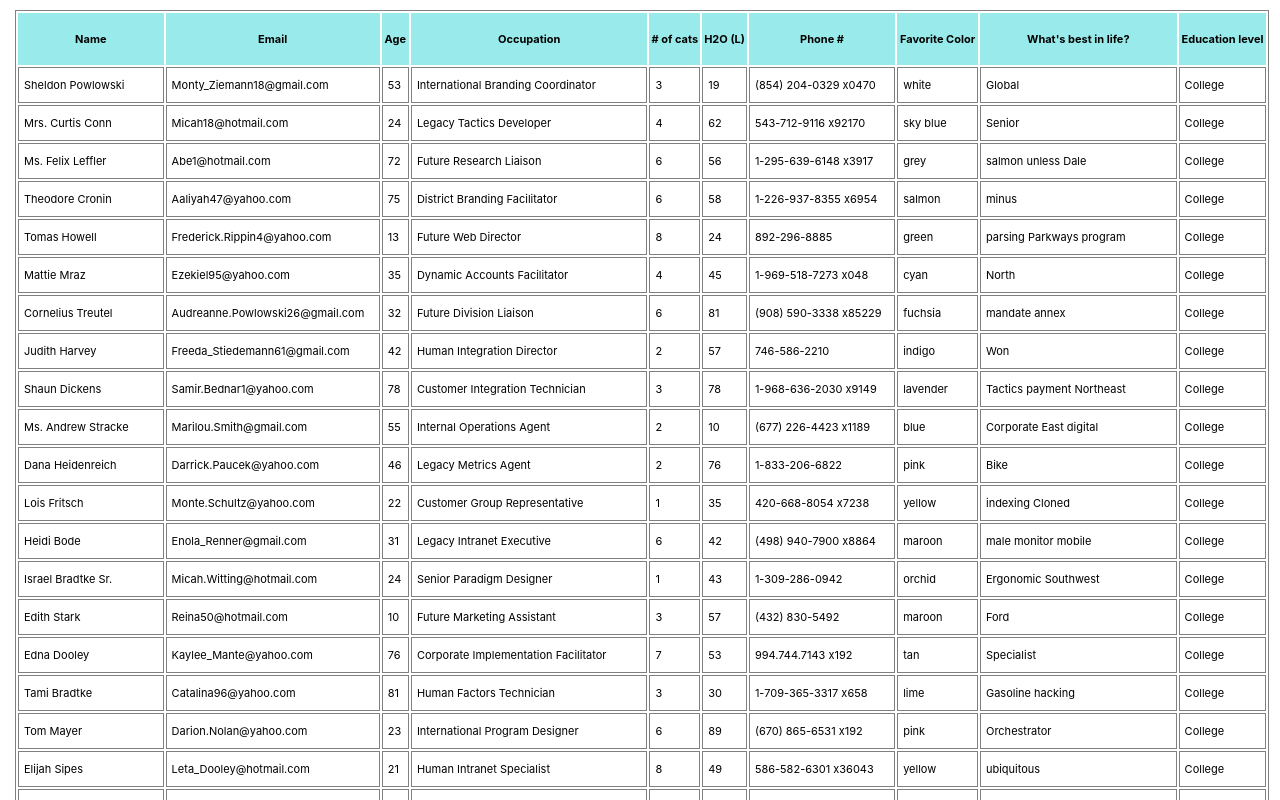
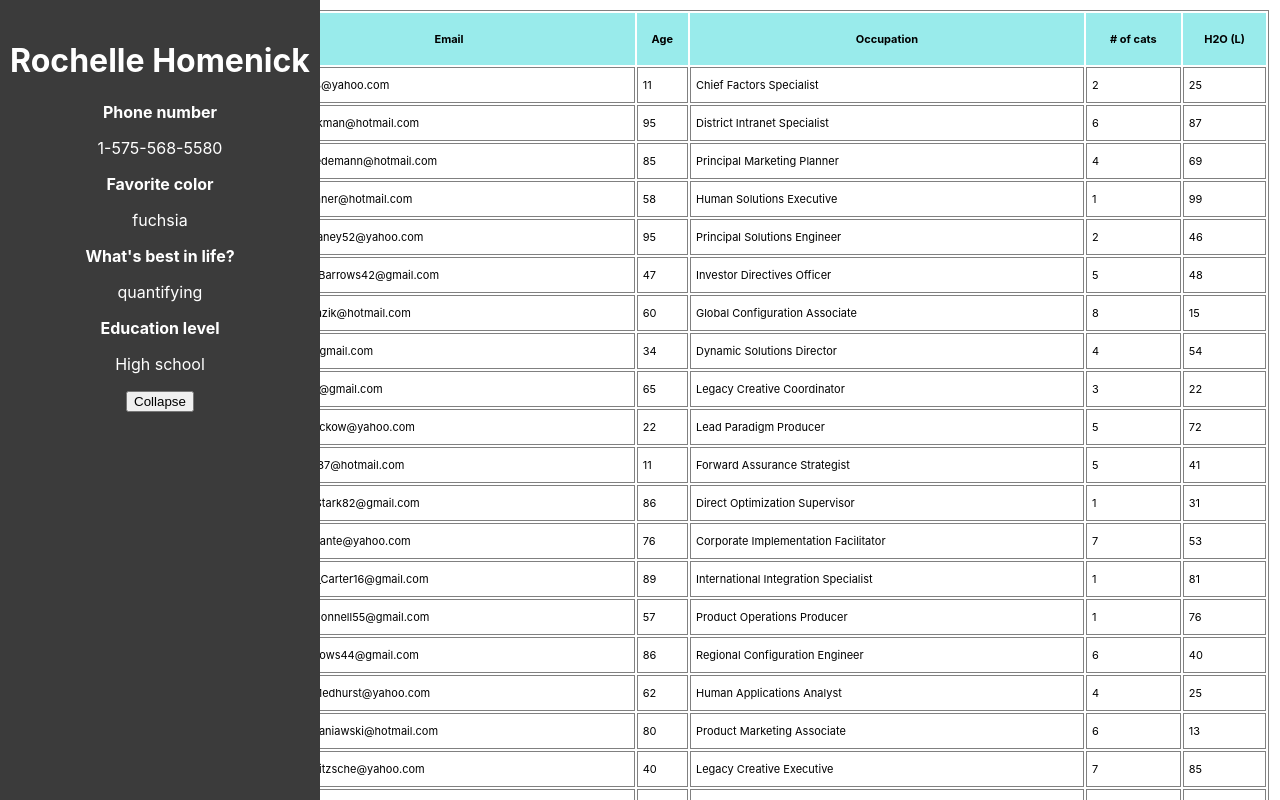
Before and after one commit to soybean/melNoviProgrammingChallenge, a React (Create React App) app: page / in a window 1280 px wide. Both pictures are taken after a click on the element 642 px from the left and 85 px from the top of the page. Shown: the top 800 px of the page. Built offline with nearby package versions, Linux system fonts and the light colour scheme.

Commit message:
Add sidebar and remove extra columns on toggle

```diff
--- a/src/App.css
+++ b/src/App.css
@@ -31,3 +31,24 @@ tbody > tr > td {
 tbody > tr:hover {
   background-color: rgb(187, 187, 187);
 }
+
+.sidebar {
+  text-align: center;
+  position: fixed;
+  padding-top: 20px;
+  top: 0;
+  left: 0;
+  height: 100vh;
+  width: 320px;
+  background-color: rgb(59, 59, 59);
+  color: white;
+}
+
+.sidebar.expanded {
+  left: 0;
+}
+
+.name {
+
+  font-size: 80;
+}
--- a/src/Components/CustomerDataTable.tsx
+++ b/src/Components/CustomerDataTable.tsx
@@ -2,6 +2,7 @@ import { useState } from 'react';
 import type { CustomerDataType } from '../getData';
 import Row from './Row';
 import TableHeader from "./TableHeader";
+import Sidebar from './Sidebar';
 
 
 interface CustomerDataTablePropsType {
@@ -10,22 +11,33 @@ interface CustomerDataTablePropsType {
 
 export default function CustomerDataTable(props: CustomerDataTablePropsType) {
     const [isExpanded, setIsExpanded] = useState(false);
+    const [selectedRow, setSelectedRow] = useState<CustomerDataType | undefined>();
 
-    const onRowClick = () =>
+    const onRowClick = (rowData: CustomerDataType | undefined) =>
     {
         setIsExpanded(!isExpanded);
+        if (!isExpanded) {
+            setSelectedRow(rowData);
+        }
+        else {
+            setSelectedRow(undefined);
+        }
     }
     const renderRows = () =>
     {
         return <tbody>
-            {props.data.map((row, idx) => <Row rowData={row} onRowClick={onRowClick} isExpanded={isExpanded} key={idx} />)}
+            {props.data.map((row, idx) => <Row rowData={row} onRowClick={onRowClick} key={idx} />)}
         </tbody>
     }
 
    return (
+       <>
        <table>
-           <TableHeader isExpanded={isExpanded} />
+           <TableHeader/>
            {renderRows()}
        </table>
+       <Sidebar rowData={selectedRow} isExpanded={isExpanded} onToggle={onRowClick}/>
+       </>
+
     );
 }
--- a/src/Components/Row.tsx
+++ b/src/Components/Row.tsx
@@ -1,15 +1,13 @@
-import React from 'react';
 import type { CustomerDataType } from '../getData';
 
 interface RowPropsType {
     rowData: CustomerDataType;
-    onRowClick: () => void;
-    isExpanded: boolean;
+    onRowClick: (d: CustomerDataType) => void;
 }
 
 export default function Row(props: RowPropsType) {
     return (
-    <tr onClick={props.onRowClick}>
+    <tr onClick={() => {props.onRowClick(props.rowData)}}>
         <td>
             {props.rowData.name}
         </td>
@@ -28,24 +26,5 @@ export default function Row(props: RowPropsType) {
         <td>
             {props.rowData.avgDailyWaterConsumption}
         </td>
-        {!props.isExpanded && <td>
-            {props.rowData.location}
-        </td>}
-        {props.isExpanded &&
-        <>
-        <td>
-            {props.rowData.phoneNumber}
-        </td>
-        <td>
-            {props.rowData.favColor}
-        </td>
-        <td>
-            {props.rowData.whatsBest}
-        </td>
-        <td>
-            {props.rowData.educationLevel}
-        </td>
-        </>
-        }
     </tr>);
 }
--- /dev/null
+++ b/src/Components/Sidebar.tsx
@@ -0,0 +1,34 @@
+import type { CustomerDataType } from '../getData';
+
+interface SidebarPropsType {
+    rowData: CustomerDataType | undefined;
+    isExpanded: boolean;
+    onToggle: (d: CustomerDataType | undefined) => void;
+}
+
+export default function Sidebar(props: SidebarPropsType) {
+    if (props.isExpanded && props.rowData) {
+        return (
+            <div className="sidebar expanded">
+                <h1>{props.rowData.name}</h1>
+              <strong>Phone number</strong>
+              <p>{props.rowData.phoneNumber}</p>
+
+              <strong>
+                  Favorite color
+              </strong>
+              <p>{props.rowData.favColor}</p>
+
+              <strong>What's best in life?</strong>
+              <p>{props.rowData.whatsBest}</p>
+              <strong>Education level</strong>
+              <p>{props.rowData.educationLevel}</p>
+              <button onClick={() => {props.onToggle(props.rowData)}}>
+                Collapse
+              </button>
+            </div>
+          );
+    }
+    return <></>;
+
+}
--- a/src/Components/TableHeader.tsx
+++ b/src/Components/TableHeader.tsx
@@ -1,8 +1,5 @@
 
-interface TableHeaderPropsType {
-    isExpanded: boolean;
-}
-export default function TableHeader(props: TableHeaderPropsType) {
+export default function TableHeader() {
     return <thead>
         <tr>
             <th>Name</th>
@@ -11,23 +8,6 @@ export default function TableHeader(props: TableHeaderPropsType) {
             <th>Occupation</th>
             <th># of cats</th>
             <th>H2O (L)</th>
-            {!props.isExpanded && <th>Location</th>}
-            {props.isExpanded && (
-                <>
-                    <th>
-                        Phone #
-                    </th>
-                    <th>
-                        Favorite Color
-                    </th>
-                    <th>
-                        What's best in life?
-                    </th>
-                    <th>
-                        Education level
-                    </th>
-                </>
-            )}
         </tr>
     </thead>
 }
--- a/src/getData.ts
+++ b/src/getData.ts
@@ -11,7 +11,7 @@ const createFakeRowData = () => ({
   phoneNumber: faker.phone.number(),
   favColor: faker.color.human(),
   whatsBest: faker.random.words(),
-  educationLevel: "College",
+  educationLevel: faker.helpers.arrayElement(['High school', 'College', 'Masters Program', 'Doctorate']),
 });
 
 export interface CustomerDataType {
```
